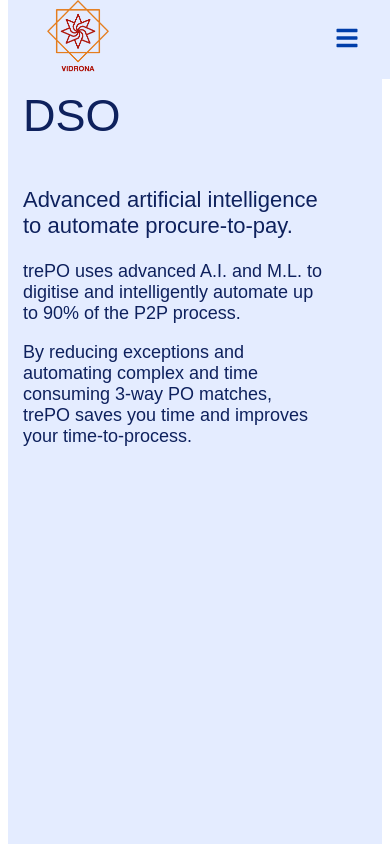
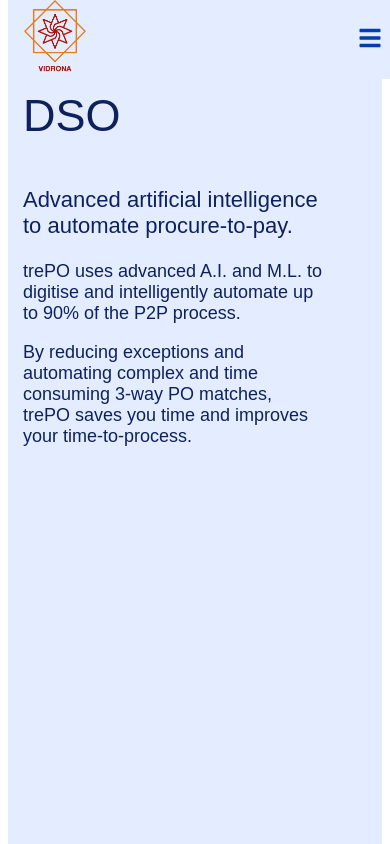
Before and after one commit to KNVSDIWAKAR/Clone_VID, a React (Create React App) app: page /trepo in a window 390 px wide. Shown: the top 844 px of the page. Built offline with nearby package versions, Linux system fonts and the light colour scheme.

Commit message:
modified tso dso

```diff
--- a/src/components/styles/Navbar.css
+++ b/src/components/styles/Navbar.css
@@ -73,6 +73,10 @@
 }
 
 @media screen and (min-width: 765px) and (max-width: 1024px) {
+  .navbar-container {
+    margin-left: 6%;
+    margin-right: 6%;
+  }
   .navbar-items {
     display: none;
   }
@@ -97,6 +101,10 @@
   /* .Navbar {
     display: none;
   } */
+  .navbar-container {
+    margin-left: 4%;
+    margin-right: 4%;
+  }
   .navbar-items {
     display: none;
   }
--- a/src/components/styles/TrePo.css
+++ b/src/components/styles/TrePo.css
@@ -310,6 +310,9 @@
   }
 }
 @media screen and (max-width: 765px) {
+  .CS3 {
+    margin: 0 4%;
+  }
   .TS1,
   .TS2 {
     margin: 0 4%;
```
